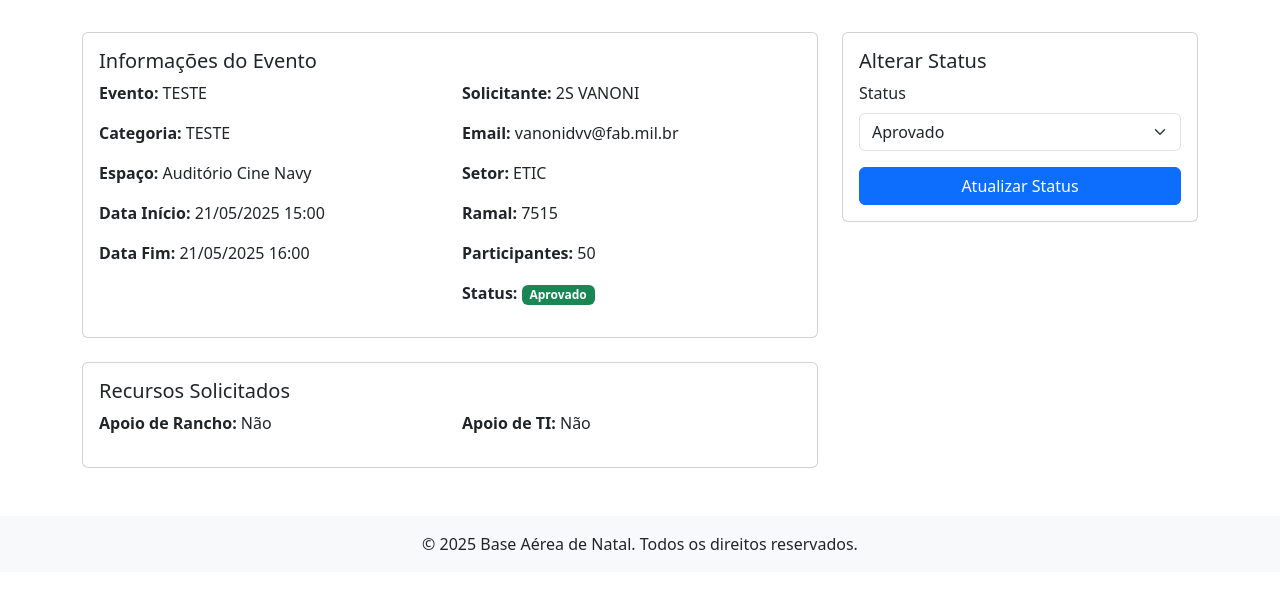
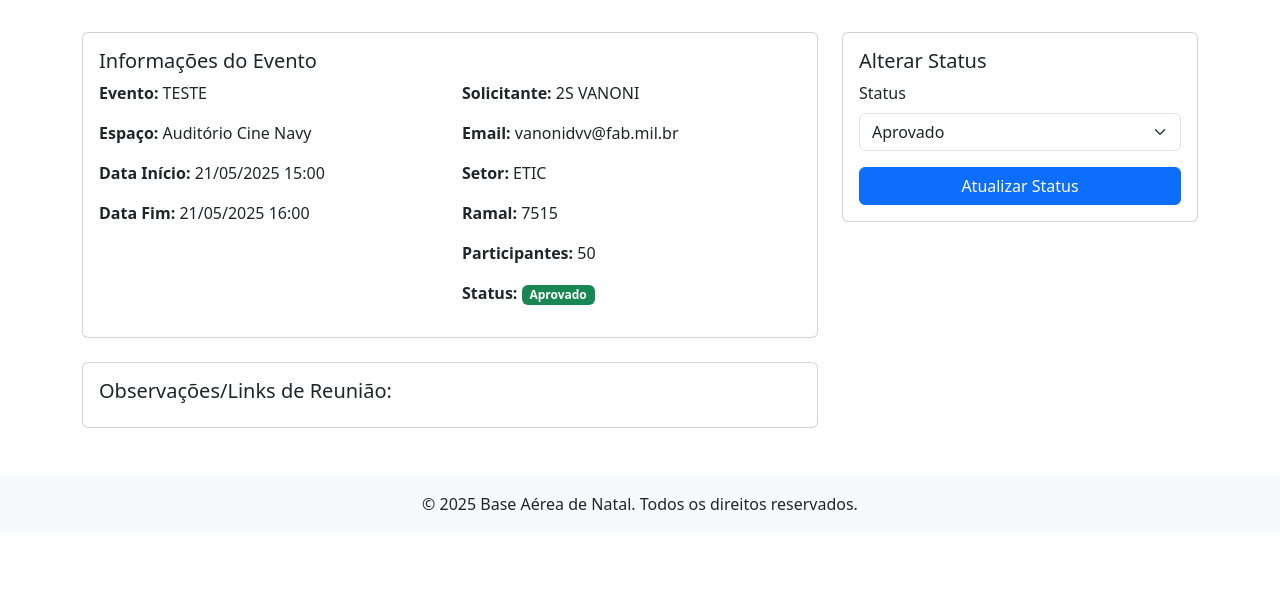
Before and after one commit to dexvanoni/agenda_bant_tacf, a PHP site: page /admin/visualizar_agendamento.php?id=35 in a window 1280 px wide. Shown: the part 112-701 px from the top of the page. Run offline with PHP 8.4, Linux system fonts and the light colour scheme; a user stored in the database is signed in; data comes from the database, SQL or seed files in the repository; data that the repository does not hold is empty.

Commit message:
ONLINE e Funcionando_2605

```diff
--- a/admin/visualizar_agendamento.php
+++ b/admin/visualizar_agendamento.php
@@ -144,7 +144,6 @@ if ($_SERVER['REQUEST_METHOD'] === 'POST' && isset($_POST['status'])) {
                         <div class="row">
                             <div class="col-md-6">
                                 <p><strong>Evento:</strong> <?php echo htmlspecialchars($agendamento['nome_evento']); ?></p>
-                                <p><strong>Categoria:</strong> <?php echo htmlspecialchars($agendamento['categoria_evento']); ?></p>
                                 <p><strong>Espaço:</strong> <?php echo htmlspecialchars($agendamento['espaco_nome']); ?></p>
                                 <p><strong>Data Início:</strong> <?php echo date('d/m/Y H:i', strtotime($agendamento['data_inicio'])); ?></p>
                                 <p><strong>Data Fim:</strong> <?php echo date('d/m/Y H:i', strtotime($agendamento['data_fim'])); ?></p>
@@ -171,24 +170,9 @@ if ($_SERVER['REQUEST_METHOD'] === 'POST' && isset($_POST['status'])) {
 
                 <div class="card">
                     <div class="card-body">
-                        <h5 class="card-title">Recursos Solicitados</h5>
-                        <div class="row">
-                            <div class="col-md-6">
-                                <p>
-                                    <strong>Apoio de Rancho:</strong>
-                                    <?php echo $agendamento['apoio_rancho'] ? 'Sim' : 'Não'; ?>
-                                </p>
-                            </div>
-                            <div class="col-md-6">
-                                <p>
-                                    <strong>Apoio de TI:</strong>
-                                    <?php echo $agendamento['apoio_ti'] ? 'Sim' : 'Não'; ?>
-                                </p>
-                            </div>
-                        </div>
+                        <h5 class="card-title">Observações/Links de Reunião:</h5>
                         <?php if ($agendamento['observacoes']): ?>
                         <div class="mt-3">
-                            <h6>Observações/Links de Reunião:</h6>
                             <p class="mb-0"><?php echo nl2br(htmlspecialchars($agendamento['observacoes'])); ?></p>
                         </div>
                         <?php endif; ?>
```
Also changed, not shown: agendamento.php (+7 -17 lines), salvar_agendamento.php (+3 -4 lines).
